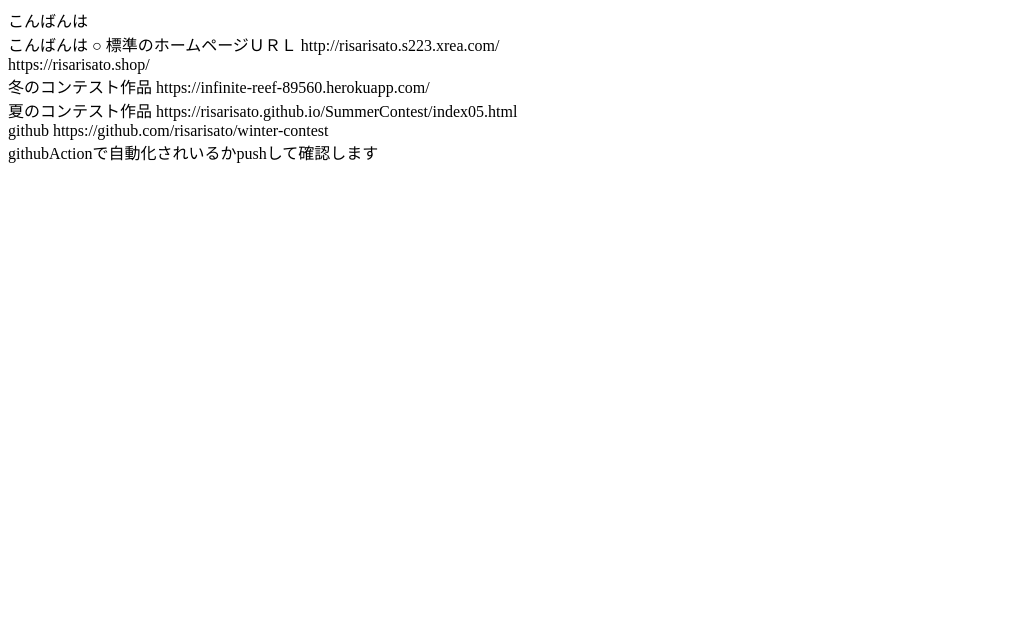
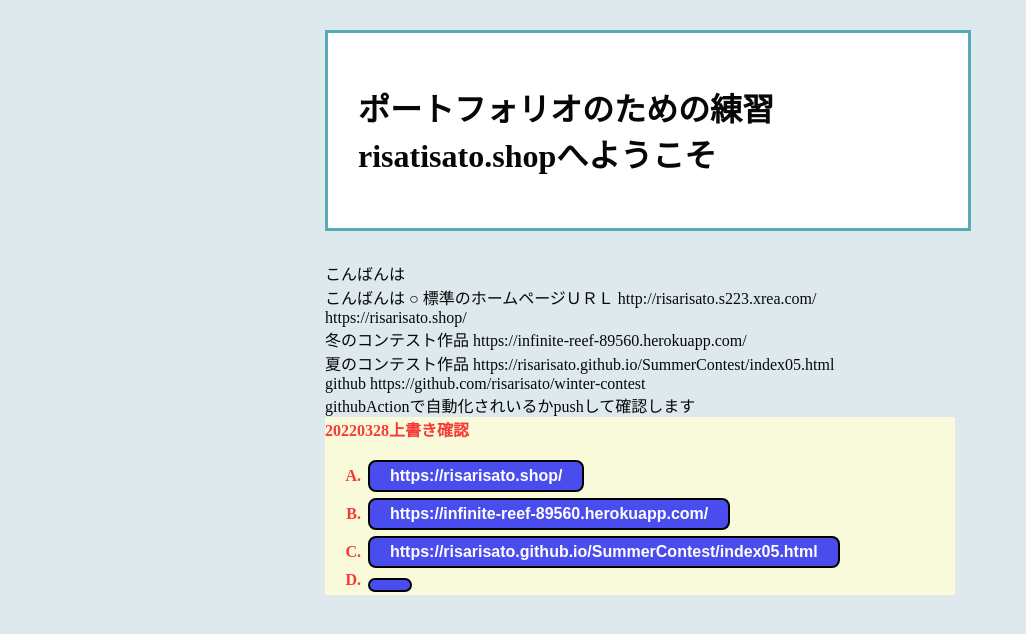
Before and after one commit to risarisato/lp-practice-static, a plain HTML site: page public/index.html in a window 1280 px wide. Shown: the whole page, without its empty margins (0-1026 px from the left). Drawn offline with Linux system fonts and the light colour scheme.

Commit message:
テスト

```diff
--- /dev/null
+++ b/public/css.css
@@ -0,0 +1,37 @@
+body {
+  background:#dee9ee;
+  color: #070707;
+  width: 630px;
+  margin-right: auto;
+  margin-left: auto;
+}
+
+/* 外の枠 */
+.content {
+  background-color: #fff;
+  width: 580px;
+  margin: 30px auto;   /* 上だけでauto時計周り上・右・下・左の順 */
+  border: 3px solid #58aab4;
+  padding: 30px;      /* 内側の余白 */
+}
+
+/* 夏のプログラミングコンテスト */
+.text{
+  background:#f8fad9;
+  font-weight:bold;/* 太字 */
+  color:#f83838;/* 字の色 */
+}
+
+/* ボタン */
+button{
+  font-weight:bold;/* 太字 */
+  color:#fffefe;/* 字の色 */
+
+  padding:  5px 20px;/* ボタンの縦・横 */
+  background-color: #4a4dee;/* ボタンの色 */
+  border-style:solid; /* 1本線で表示枠ボタン */
+  border-radius: 8px; /* 角の丸み */
+  font-size: 1em; /* フォントサイズ */
+  cursor: pointer; /* カーソルを指マークに */
+  margin: 3px;
+}
--- a/public/index.html
+++ b/public/index.html
@@ -1,18 +1,35 @@
 <!DOCTYPE html>
 <html lang="ja">
+
 <head>
     <meta charset="UTF-8">
     <meta http-equiv="X-UA-Compatible" content="IE=edge">
     <meta name="viewport" content="width=device-width, initial-scale=1.0">
     <title>テストページ</title>
+    <link rel="stylesheet" href="css.css">
 </head>
 <body>
+    <div class="content">
+    <h1>ポートフォリオのための練習<br> risatisato.shopへようこそ</h1>
+    </div>
     こんばんは <br>
     こんばんは ○ 標準のホームページＵＲＬ http://risarisato.s223.xrea.com/ <br>
      https://risarisato.shop/ <br>
      冬のコンテスト作品 https://infinite-reef-89560.herokuapp.com/ <br>
      夏のコンテスト作品 https://risarisato.github.io/SummerContest/index05.html <br>
      github https://github.com/risarisato/winter-contest <br>
-     githubActionで自動化されいるかpushして確認します
+     githubActionで自動化されいるかpushして確認します<br>
+
+     <div class = "text">
+     20220328上書き確認
+
+
+     <ol type="A">
+        <li><button type="button">https://risarisato.shop/</button></li>
+        <li><button type="button">https://infinite-reef-89560.herokuapp.com/</button></li>
+        <li><button type="button">https://risarisato.github.io/SummerContest/index05.html</button></li>
+        <li><button type="button"></button></li>
+    </ol>
+
 </body>
 </html>
```
Also changed, not shown: 1 other file.
